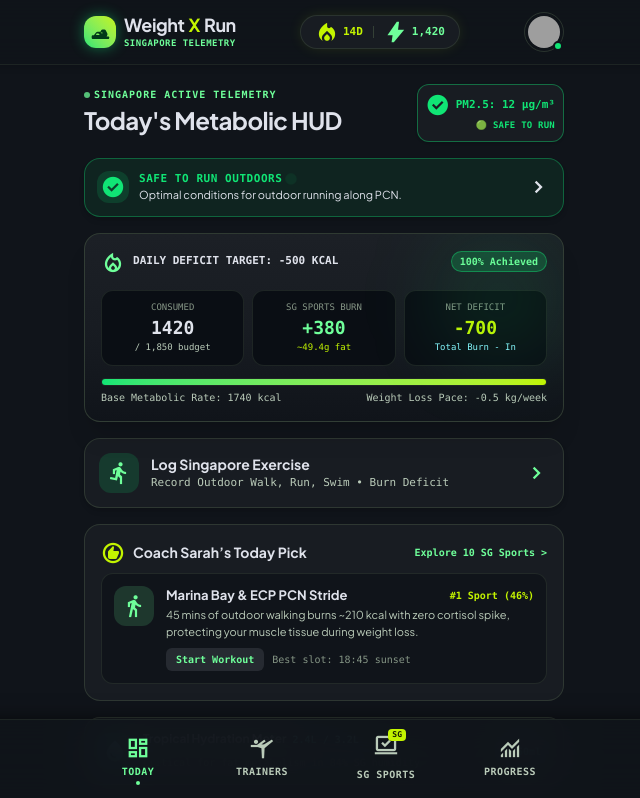
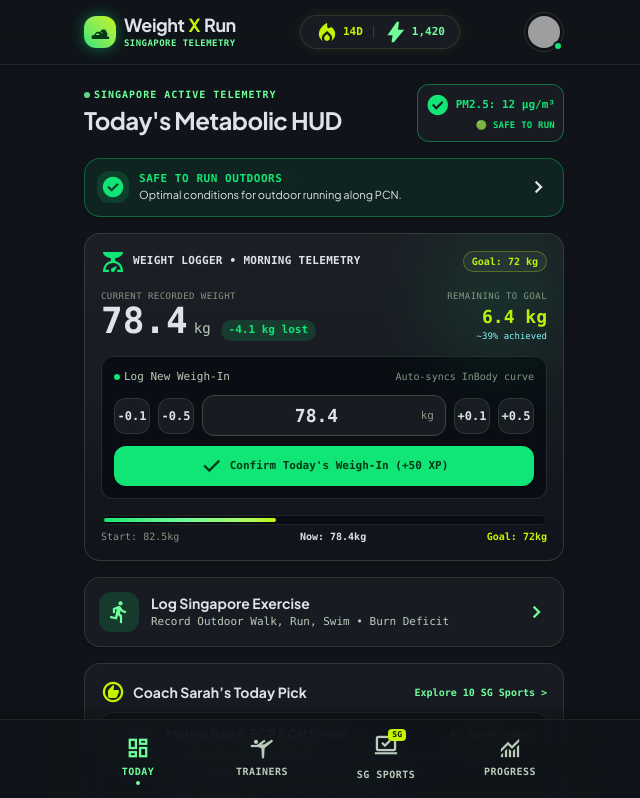
Before and after one commit to dudenuk3m/weightloss, a React (Vite) app: page / in a window 1280 px wide. Shown: the top 798 px of the page, without its empty margins (316-956 px from the left). Built offline with nearby package versions, Linux system fonts and the light colour scheme; no server answers; grey boxes are pictures that could not be loaded.

Commit message:
Replace metabolic deficit HUD with interactive weight logger card

```diff
--- a/src/components/TodayScreen.tsx
+++ b/src/components/TodayScreen.tsx
@@ -1,6 +1,7 @@
 import React, { useState, useEffect } from 'react';
 import { WeightLossProfile } from '../types';
 import { calculateFatLossGrams } from '../data/singaporeSportsData';
+import confetti from 'canvas-confetti';
 
 interface TodayScreenProps {
   profile: WeightLossProfile;
@@ -148,73 +149,175 @@ export const TodayScreen: React.FC<TodayScreenProps> = ({
         </div>
       </div>
 
-      {/* Main Biometric Deficit HUD Ring Card */}
-      <div className="relative w-full rounded-2xl bg-gradient-to-b from-[#1c2026] via-[#181c22] to-[#10141a] p-4 shadow-xl border border-[#3c4a3d]/70 overflow-hidden">
+      {/* Interactive Weight Logger Card (Replaces Deficit HUD) */}
+      <div className="relative w-full rounded-2xl bg-gradient-to-b from-[#1c2026] via-[#181c22] to-[#10141a] p-4 shadow-xl border border-[#3c4a3d]/70 overflow-hidden space-y-3">
         <div className="absolute top-0 right-0 w-32 h-32 bg-[#10e575]/10 rounded-full blur-2xl pointer-events-none"></div>
 
+        {/* Card Header */}
         <div className="flex items-center justify-between">
           <div className="flex items-center gap-2">
-            <span className="material-symbols-outlined text-[#6fff9a] text-[18px]">
-              local_fire_department
+            <span className="material-symbols-outlined text-[#10e575] text-[20px] fill">
+              scale
             </span>
-            <span className="font-mono text-[11px] font-bold uppercase text-[#dfe2eb]">
-              Daily Deficit Target: -{profile.targetDeficitKcal} kcal
+            <span className="font-mono text-[11px] font-bold uppercase text-[#dfe2eb] tracking-wide">
+              Weight Logger &bull; Morning Telemetry
             </span>
           </div>
-          <span
-            className={`font-mono text-[10px] font-bold px-2 py-0.5 rounded-full ${
-              currentNetDeficit >= profile.targetDeficitKcal
-                ? 'bg-[#10e575]/20 text-[#6fff9a] border border-[#10e575]/40'
-                : 'bg-[#262a31] text-[#c3f400]'
-            }`}
-          >
-            {deficitMetPercent}% Achieved
+          <span className="font-mono text-[10px] font-bold px-2 py-0.5 rounded-full bg-[#262a31] text-[#c3f400] border border-[#c3f400]/30">
+            Goal: {profile.targetWeightKg} kg
           </span>
         </div>
 
-        {/* Triple Telemetry Dial Grid */}
-        <div className="grid grid-cols-3 gap-2 mt-4 text-center">
-          {/* Calorie Intake */}
-          <div className="p-2.5 rounded-xl bg-[#0a0e14] border border-[#3c4a3d]/40 flex flex-col justify-center">
-            <span className="font-mono text-[9px] text-[#859585] uppercase">Consumed</span>
-            <span className="font-mono text-[18px] font-bold text-[#dfe2eb]">
-              {profile.dailyCaloriesConsumed}
+        {/* Current Weight & Delta Row */}
+        <div className="flex items-baseline justify-between pt-1">
+          <div>
+            <span className="font-mono text-[9px] text-[#859585] uppercase tracking-wider block">
+              Current Recorded Weight
             </span>
-            <span className="font-mono text-[9px] text-[#bacbb9]">/ 1,850 budget</span>
+            <div className="flex items-baseline gap-1.5">
+              <span className="font-mono text-[36px] font-bold text-[#dfe2eb] leading-none">
+                {profile.currentWeightKg}
+              </span>
+              <span className="font-mono text-[14px] text-[#bacbb9]">kg</span>
+              <span className="font-mono text-[11px] font-bold text-[#10e575] bg-[#10e575]/15 px-2 py-0.5 rounded-full ml-1">
+                -{(profile.startingWeightKg - profile.currentWeightKg).toFixed(1)} kg lost
+              </span>
+            </div>
           </div>
-
-          {/* Exercise Burned */}
-          <div className="p-2.5 rounded-xl bg-[#0a0e14] border border-[#3c4a3d]/40 flex flex-col justify-center">
-            <span className="font-mono text-[9px] text-[#859585] uppercase">SG Sports Burn</span>
-            <span className="font-mono text-[18px] font-bold text-[#6fff9a]">
-              +{profile.dailyCaloriesBurnedExercise}
+          <div className="flex flex-col items-end">
+            <span className="font-mono text-[9px] text-[#859585] uppercase tracking-wider block">
+              Remaining to Goal
             </span>
-            <span className="font-mono text-[9px] text-[#c3f400]">
-              ~{calculateFatLossGrams(profile.dailyCaloriesBurnedExercise)}g fat
+            <span className="font-mono text-[18px] font-bold text-[#c3f400]">
+              {(profile.currentWeightKg - profile.targetWeightKg).toFixed(1)} kg
             </span>
-          </div>
-
-          {/* Net Deficit */}
-          <div className="p-2.5 rounded-xl bg-[#0a0e14] border border-[#3c4a3d]/40 flex flex-col justify-center">
-            <span className="font-mono text-[9px] text-[#859585] uppercase">Net Deficit</span>
-            <span className="font-mono text-[18px] font-bold text-[#c3f400]">
-              -{currentNetDeficit}
+            <span className="font-mono text-[9px] text-[#87f5ff]">
+              ~{Math.round(((profile.startingWeightKg - profile.currentWeightKg) / (profile.startingWeightKg - profile.targetWeightKg)) * 100)}% achieved
             </span>
-            <span className="font-mono text-[9px] text-[#87f5ff]">Total Burn - In</span>
           </div>
         </div>
 
-        {/* Progress Bar */}
-        <div className="mt-3 space-y-1">
-          <div className="w-full h-2 bg-[#0a0e14] rounded-full overflow-hidden border border-[#3c4a3d]/40">
+        {/* Quick Stepper & Direct Log Input Form */}
+        <div className="p-3 rounded-xl bg-[#0a0e14] border border-[#3c4a3d]/50 space-y-2.5">
+          <div className="flex items-center justify-between text-[11px] font-mono text-[#bacbb9]">
+            <span className="flex items-center gap-1">
+              <span className="w-1.5 h-1.5 rounded-full bg-[#10e575]"></span>
+              Log New Weigh-In
+            </span>
+            <span className="text-[10px] text-[#859585]">Auto-syncs InBody curve</span>
+          </div>
+
+          <div className="flex items-center gap-2">
+            {/* Decrement buttons */}
+            <button
+              type="button"
+              onClick={() => {
+                const next = Math.max(40, parseFloat((profile.currentWeightKg - 0.1).toFixed(1)));
+                onUpdateProfile({ currentWeightKg: next, xpPoints: profile.xpPoints + 15 });
+              }}
+              className="w-9 h-9 rounded-xl bg-[#181c22] hover:bg-[#262a31] text-[#dfe2eb] font-mono text-[12px] font-bold border border-[#3c4a3d]/60 active:scale-95 transition-all flex items-center justify-center cursor-pointer"
+              title="-0.1 kg"
+            >
+              -0.1
+            </button>
+            <button
+              type="button"
+              onClick={() => {
+                const next = Math.max(40, parseFloat((profile.currentWeightKg - 0.5).toFixed(1)));
+                onUpdateProfile({ currentWeightKg: next, xpPoints: profile.xpPoints + 25 });
+              }}
+              className="w-9 h-9 rounded-xl bg-[#181c22] hover:bg-[#262a31] text-[#dfe2eb] font-mono text-[12px] font-bold border border-[#3c4a3d]/60 active:scale-95 transition-all flex items-center justify-center cursor-pointer"
+              title="-0.5 kg"
+            >
+              -0.5
+            </button>
+
+            {/* Direct Number Input */}
+            <div className="flex-1 relative">
+              <input
+                type="number"
+                step="0.1"
+                value={profile.currentWeightKg}
+                onChange={(e) => {
+                  const val = parseFloat(e.target.value);
+                  if (!isNaN(val) && val >= 30 && val <= 250) {
+                    onUpdateProfile({ currentWeightKg: val });
+                  }
+                }}
+                className="w-full bg-[#181c22] text-[#dfe2eb] font-mono text-[18px] font-bold py-1.5 px-3 rounded-xl border border-[#3c4a3d] focus:outline-none focus:border-[#10e575] text-center"
+              />
+              <span className="absolute right-3 top-1/2 -translate-y-1/2 font-mono text-[11px] text-[#859585] pointer-events-none">
+                kg
+              </span>
+            </div>
+
+            {/* Increment buttons */}
+            <button
+              type="button"
+              onClick={() => {
+                const next = parseFloat((profile.currentWeightKg + 0.1).toFixed(1));
+                onUpdateProfile({ currentWeightKg: next });
+              }}
+              className="w-9 h-9 rounded-xl bg-[#181c22] hover:bg-[#262a31] text-[#dfe2eb] font-mono text-[12px] font-bold border border-[#3c4a3d]/60 active:scale-95 transition-all flex items-center justify-center cursor-pointer"
+              title="+0.1 kg"
+            >
+              +0.1
+            </button>
+            <button
+              type="button"
+              onClick={() => {
+                const next = parseFloat((profile.currentWeightKg + 0.5).toFixed(1));
+                onUpdateProfile({ currentWeightKg: next });
+              }}
+              className="w-9 h-9 rounded-xl bg-[#181c22] hover:bg-[#262a31] text-[#dfe2eb] font-mono text-[12px] font-bold border border-[#3c4a3d]/60 active:scale-95 transition-all flex items-center justify-center cursor-pointer"
+              title="+0.5 kg"
+            >
+              +0.5
+            </button>
+          </div>
+
+          {/* Quick Log Confirmation Button */}
+          <button
+            type="button"
+            onClick={() => {
+              onUpdateProfile({ xpPoints: profile.xpPoints + 50 });
+              confetti({
+                particleCount: 50,
+                spread: 60,
+                colors: ['#10e575', '#c3f400', '#ffffff'],
+              });
+            }}
+            className="w-full py-2 rounded-xl bg-[#10e575] hover:bg-[#6fff9a] text-[#003918] font-mono text-[11px] font-bold active:scale-95 transition-all flex items-center justify-center gap-1.5 cursor-pointer shadow-md"
+          >
+            <span className="material-symbols-outlined text-[15px]">check</span>
+            <span>Confirm Today's Weigh-In (+50 XP)</span>
+          </button>
+        </div>
+
+        {/* Milestone Progress Bar */}
+        <div className="space-y-1 pt-1">
+          <div className="w-full h-2.5 bg-[#0a0e14] rounded-full overflow-hidden border border-[#3c4a3d]/40 p-0.5">
             <div
-              className="h-full bg-gradient-to-r from-[#10e575] to-[#c3f400] transition-all duration-500"
-              style={{ width: `${Math.min(100, deficitMetPercent)}%` }}
+              className="h-full rounded-full bg-gradient-to-r from-[#10e575] via-[#6fff9a] to-[#c3f400] transition-all duration-500"
+              style={{
+                width: `${Math.min(
+                  100,
+                  Math.max(
+                    0,
+                    Math.round(
+                      ((profile.startingWeightKg - profile.currentWeightKg) /
+                        (profile.startingWeightKg - profile.targetWeightKg)) *
+                        100
+                    )
+                  )
+                )}%`,
+              }}
             ></div>
           </div>
-          <div className="flex items-center justify-between text-[10px] font-mono text-[#bacbb9]">
-            <span>Base Metabolic Rate: {profile.dailyBasalMetabolicRate} kcal</span>
-            <span>Weight Loss Pace: -0.5 kg/week</span>
+          <div className="flex items-center justify-between text-[10px] font-mono text-[#859585]">
+            <span>Start: {profile.startingWeightKg}kg</span>
+            <span className="text-[#dfe2eb] font-bold">Now: {profile.currentWeightKg}kg</span>
+            <span className="text-[#c3f400] font-bold">Goal: {profile.targetWeightKg}kg</span>
           </div>
         </div>
       </div>
```
